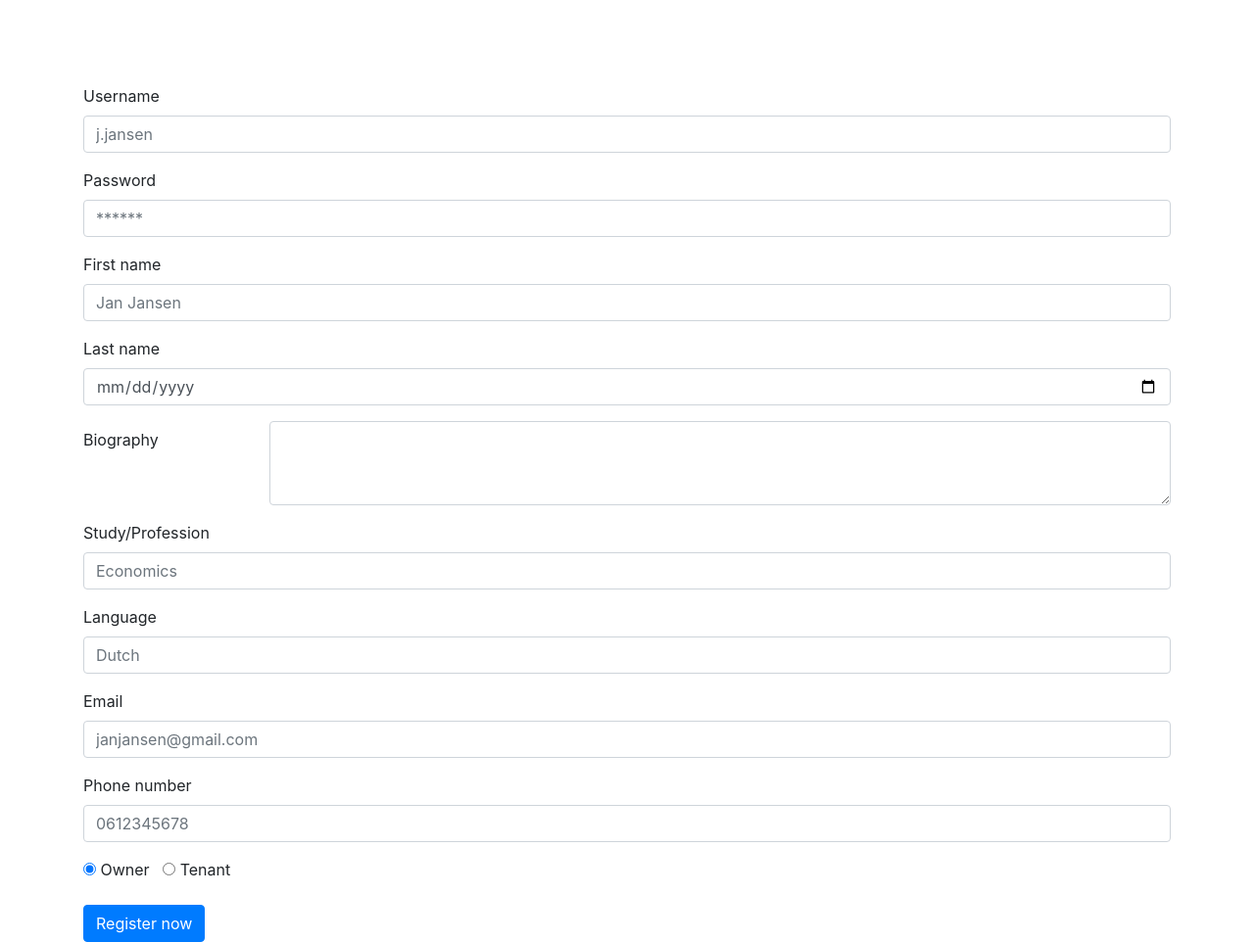
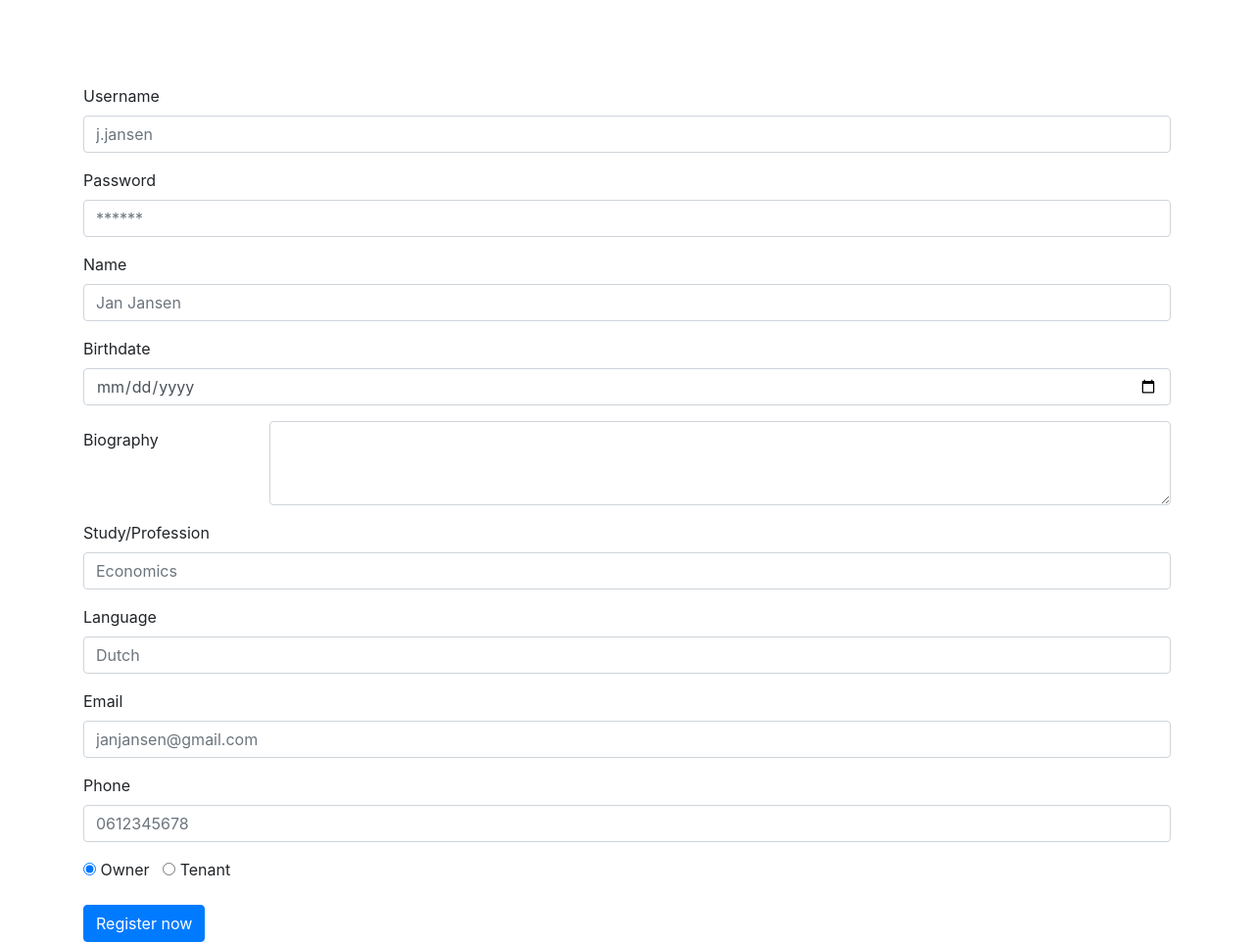
Before and after one commit to ajordaangithub/DDWT18_G1, a PHP site: page /views/register.php in a window 1280 px wide. Shown: the whole page at 98% size. Run offline with PHP 8.4, Linux system fonts and the light colour scheme; the template is opened without the code that fills it, so the values that code supplies are empty; data comes from the database, SQL or seed files in the repository.

Commit message:
Changed a few names for the input form

```diff
--- a/views/register.php
+++ b/views/register.php
@@ -45,11 +45,11 @@
                     <input type="password" class="form-control" id="inputPassword" placeholder="******" name="password" required>
                 </div>
                 <div class="form-group">
-                    <label for="inputUsername">First name</label>
+                    <label for="inputUsername">Name</label>
                     <input type="text" class="form-control" id="inputUsername" placeholder="Jan Jansen" name="fullname" required>
                 </div>
                 <div class="form-group">
-                    <label for="inputUsername">Last name</label>
+                    <label for="inputUsername">Birthdate</label>
                     <input type="date" class="form-control" id="inputUsername" name="birthdate" required>
                 </div>
                 <div class="form-group row">
@@ -71,7 +71,7 @@
                     <input type="email" class="form-control" id="inputUsername" placeholder="janjansen@gmail.com" name="email" required>
                 </div>
                 <div class="form-group">
-                    <label for="inputUsername">Phone number</label>
+                    <label for="inputUsername">Phone</label>
                     <input type="tel" class="form-control" id="inputUsername" placeholder="0612345678" name="phone" required>
                 </div>
                 <input type="radio" name="type" value="1" checked> Owner  &nbsp;
```
